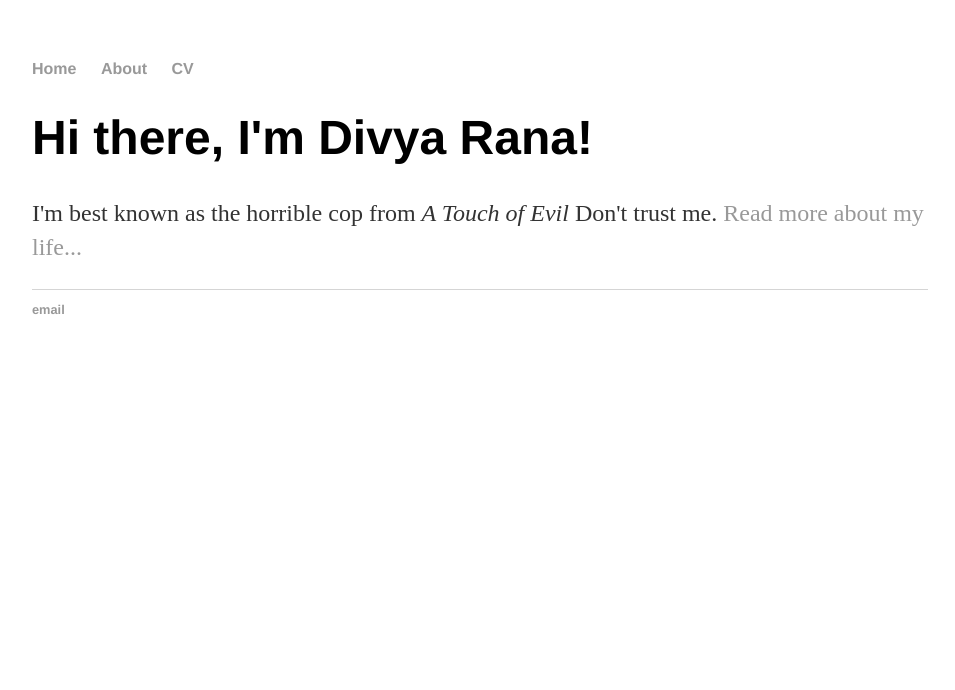
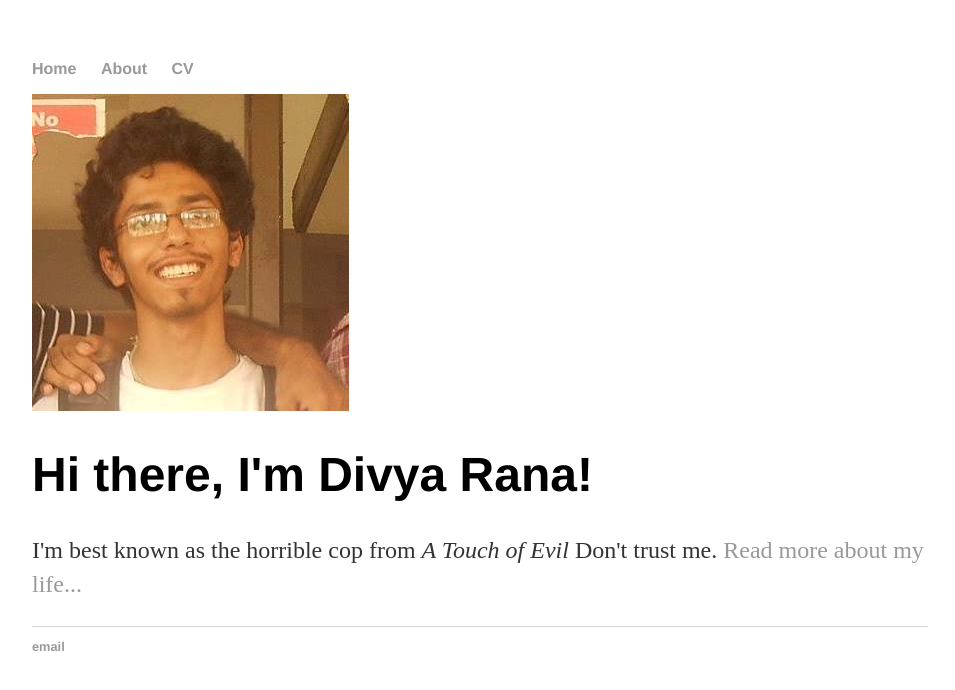
Before and after one commit to a1divya/a1divya.github.io, a plain HTML site: page index.html in a window 1280 px wide. Shown: the whole page, without its empty margins (160-1115 px from the left). Drawn offline with Linux system fonts and the light colour scheme.

Commit message:
Update index.html

```diff
--- a/index.html
+++ b/index.html
@@ -16,6 +16,7 @@
 		</nav>
 		<div class="container">
     		<div class="blurb">
+			<img src="/image.jpg"/>
         		<h1>Hi there, I'm Divya Rana!</h1>
 				<p>I'm best known as the horrible cop from <em>A Touch of Evil</em> Don't trust me. <a href="/about">Read more about my life...</a></p>
     		</div><!-- /.blurb -->
```
